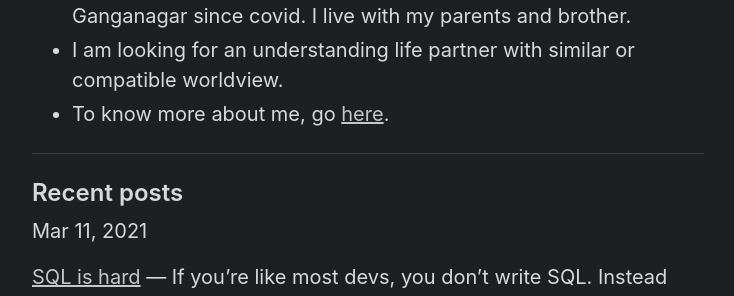
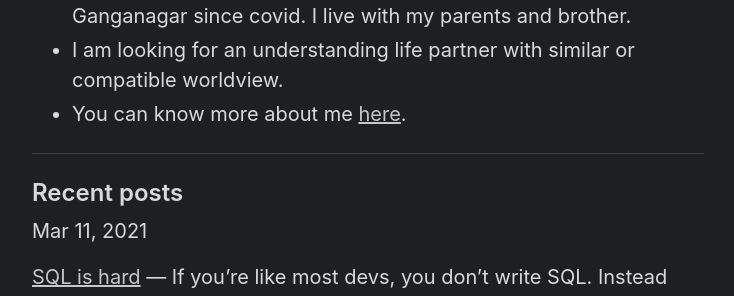
Before and after one commit to ad6190/ad6190.github.io, a Jekyll site: the page built from home.md, in a window 1280 px wide. Shown: the part 1093-1389 px from the top of the page, without its empty margins (272-1006 px from the left). Built offline with Jekyll 4.4.1, drawn with Linux system fonts in a browser that asks for light colours.

Commit message:
changed front page a bit heading - change

```diff
--- a/home.md
+++ b/home.md
@@ -27,7 +27,7 @@ I use this space to record my growth and observations as I go through life. Hope
 -   I have lived most of my life in 2 cities - Sri Ganganagar, Rajasthan (education) and Bangalore, Karnataka (career).
 -   After 12 years in Bangalore, I am now working from Sri Ganganagar since covid. I live with my parents and brother.
 -   I am looking for an understanding life partner with similar or compatible worldview.
--  To know more about me, go [here]().
+-  You can know more about me [here]().
 
 
 ---
```
Also changed, not shown: 12 other files.
